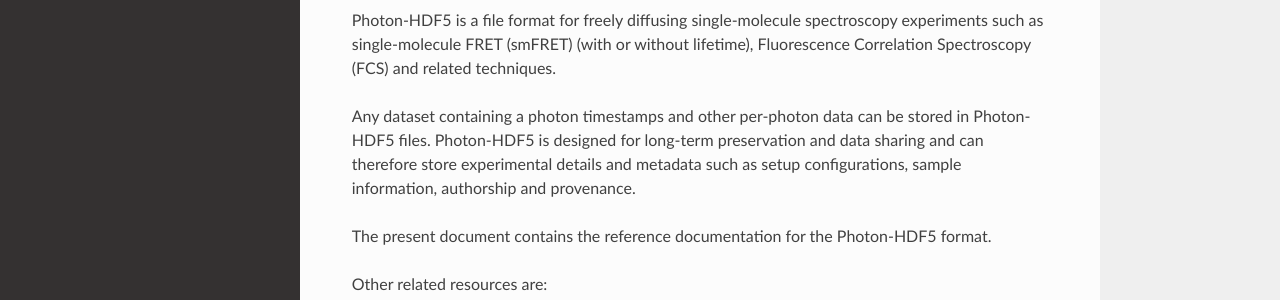
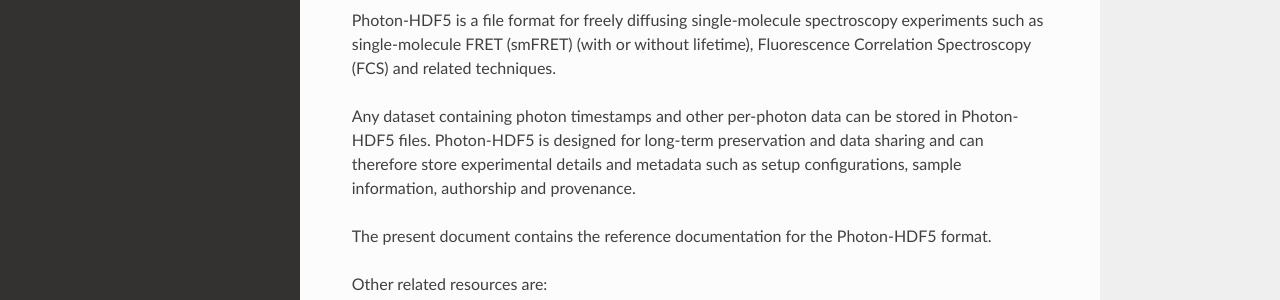
Before and after one commit to Photon-HDF5/photon-hdf5, a Sphinx documentation site: the page built from docs/index.rst, in a window 1280 px wide and 900 px high. Shown: the part 247-547 px from the top of the window. Built offline with Sphinx 7.4.7 and the Read the Docs theme 2.0.0, drawn with Linux system fonts in a browser that asks for light colours.

```diff
--- a/docs/index.rst
+++ b/docs/index.rst
@@ -15,7 +15,7 @@ Photon-HDF5 is a file format for freely diffusing single-molecule spectroscopy
 experiments such as single-molecule FRET (smFRET) (with or without lifetime),
 Fluorescence Correlation Spectroscopy (FCS) and related techniques.
 
-Any dataset containing a photon timestamps and other per-photon data
+Any dataset containing photon timestamps and other per-photon data
 can be stored in Photon-HDF5 files.
 Photon-HDF5 is designed for long-term preservation and data sharing and
 can therefore store experimental details and metadata such as
```
